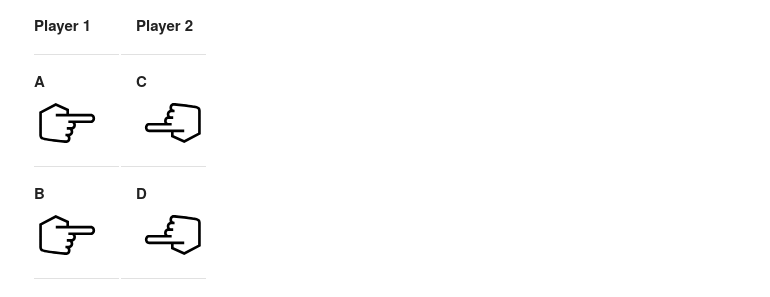
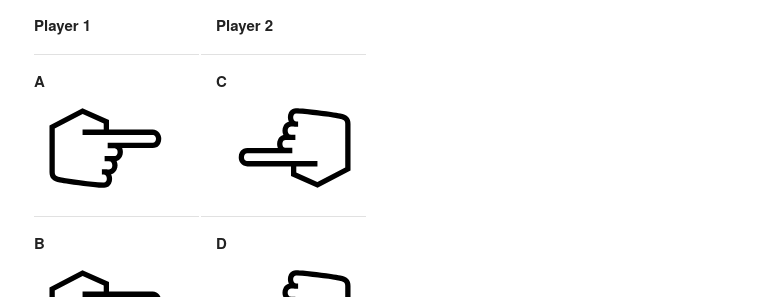
Before and after one commit to 2001tejasjoshi/chopsticks-js, a plain HTML site: page index.html in a window 1280 px wide. Shown: the part 89-386 px from the top of the page, without its empty margins (128-898 px from the left). Drawn offline with nearby package versions, Linux system fonts and the light colour scheme.

Commit message:
Update style.css

```diff
--- a/style.css
+++ b/style.css
@@ -2,10 +2,13 @@
   display: none;
 }
 img {
-  height: 50px;
-  width: 70px;
+  height: 100px;
+  width: 150px;
 }
 #imgC,
 #imgD {
   transform: rotate(180deg);
 }
+#title {
+  padding-left: 60px;
+}
```
